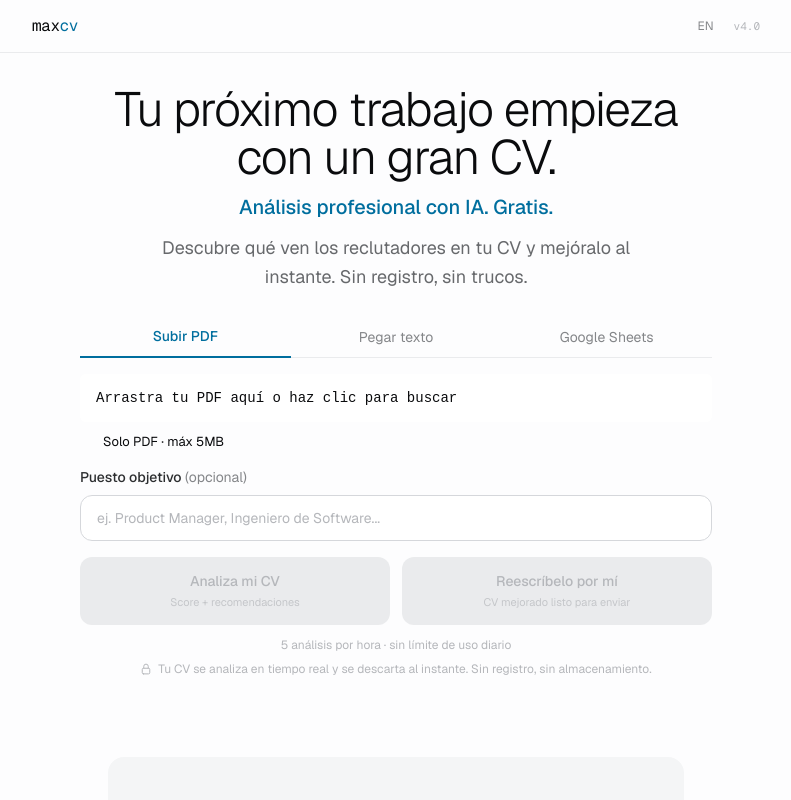
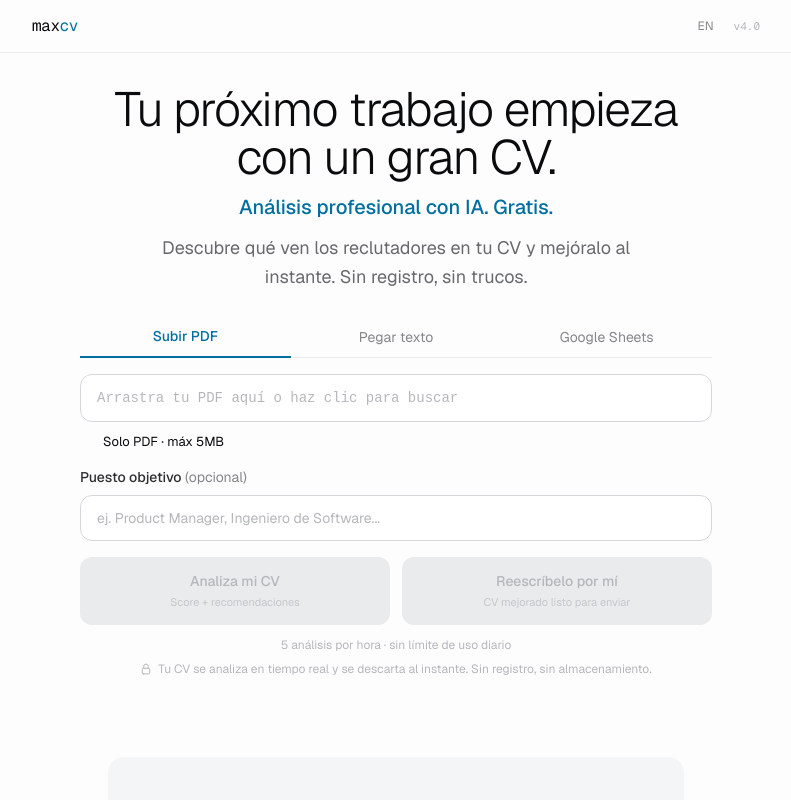
Before and after one commit to pixan-ai/maxcv, a Next.js app: page / in a window 1280 px wide. Shown: the top 800 px of the page, without its empty margins (244-1035 px from the left). Built offline with nearby package versions, Linux system fonts and the light colour scheme.

Commit message:
fix: CVInput file box border — consistent with rest of form inputs

```diff
--- a/src/components/CVInput.tsx
+++ b/src/components/CVInput.tsx
@@ -82,9 +82,7 @@ export default function CVInput({
   const isProcessing = phase === "uploading" || phase === "analyzing";
   const isDone = phase === "done";
 
-  // Progress: uploading = 40%, analyzing = 80% (real phases, no fake sub-steps)
   const progress = phase === "uploading" ? 40 : phase === "analyzing" ? 80 : phase === "done" ? 100 : 0;
-
   const statusText = phase === "uploading" ? t.uploading : phase === "analyzing" ? t.analyzing : "";
 
   const validateFile = useCallback(
@@ -194,7 +192,6 @@ export default function CVInput({
       {/* File upload tab */}
       {inputMode === "file" && (
         <div className="space-y-2.5">
-          {/* Input shell */}
           <div
             onDragOver={(e) => { e.preventDefault(); setDragOver(true); }}
             onDragLeave={() => setDragOver(false)}
@@ -210,34 +207,21 @@ export default function CVInput({
               onChange={(e) => { const f = e.target.files?.[0]; if (f) handleFileUpload(f); }}
             />
 
-            {/* Box */}
+            {/* Box — same border/radius as all other inputs in the form */}
             <div
-              className="flex items-center px-4 h-12 transition-all"
-              style={{
-                borderRadius: 6,
-                background: "white",
-                border: isProcessing
-                  ? "none"
-                  : `1px solid ${
-                      dragOver
-                        ? "oklch(0.55 0.2 260 / 0.6)"
-                        : isDone
-                        ? "oklch(0.7 0.12 155)"
-                        : "var(--ink-200)"
-                    }`,
-                cursor: isProcessing || isDone ? "default" : "pointer",
-              }}
+              className={`flex items-center px-4 h-12 w-full rounded-xl border bg-white transition-all ${
+                isProcessing
+                  ? "border-transparent"
+                  : dragOver
+                  ? "border-accent/60"
+                  : isDone
+                  ? "border-positive/60"
+                  : "border-ink-200 hover:border-ink-300 cursor-pointer"
+              }`}
             >
               {isDone ? (
-                /* Success state */
                 <>
-                  <span
-                    className="flex-1 text-sm truncate"
-                    style={{
-                      fontFamily: "var(--font-geist-mono, monospace)",
-                      color: "var(--ink-800)",
-                    }}
-                  >
+                  <span className="flex-1 text-sm truncate text-ink-800" style={{ fontFamily: "var(--font-geist-mono, monospace)" }}>
                     {fileName}
                   </span>
                   <div
@@ -250,25 +234,11 @@ export default function CVInput({
                   </div>
                 </>
               ) : isProcessing ? (
-                /* Processing state */
-                <span
-                  className="text-sm"
-                  style={{
-                    fontFamily: "var(--font-geist-mono, monospace)",
-                    color: "var(--ink-400)",
-                  }}
-                >
+                <span className="text-sm text-ink-400" style={{ fontFamily: "var(--font-geist-mono, monospace)" }}>
                   {statusText}
                 </span>
               ) : (
-                /* Idle state */
-                <span
-                  className="text-sm"
-                  style={{
-                    fontFamily: "var(--font-geist-mono, monospace)",
-                    color: "var(--ink-300)",
-                  }}
-                >
+                <span className="text-sm text-ink-300" style={{ fontFamily: "var(--font-geist-mono, monospace)" }}>
                   {t.uploadIdle}
                 </span>
               )}
@@ -277,9 +247,8 @@ export default function CVInput({
             {/* Animated border while processing */}
             {isProcessing && (
               <div
-                className="pointer-events-none absolute inset-0"
+                className="pointer-events-none absolute inset-0 rounded-xl"
                 style={{
-                  borderRadius: 7,
                   border: "1.5px solid oklch(0.55 0.2 260)",
                   animation: "cv-border-pulse 1.8s ease-in-out infinite",
                 }}
@@ -288,10 +257,7 @@ export default function CVInput({
 
             {/* Progress bar — bottom edge */}
             {isProcessing && (
-              <div
-                className="absolute bottom-0 left-0 right-0 overflow-hidden"
-                style={{ height: 2, borderRadius: "0 0 6px 6px" }}
-              >
+              <div className="absolute bottom-0 left-0 right-0 overflow-hidden" style={{ height: 2, borderRadius: "0 0 12px 12px" }}>
                 <div
                   style={{
                     height: "100%",
@@ -304,54 +270,29 @@ export default function CVInput({
             )}
           </div>
 
-          {/* Hint / meta */}
+          {/* Hint / success */}
           {isDone ? (
-            /* Success banner */
             <div
-              className="flex items-center gap-2.5 px-3.5 py-2 rounded"
-              style={{
-                background: "oklch(0.97 0.02 155)",
-                border: "0.5px solid oklch(0.88 0.06 155)",
-              }}
+              className="flex items-center gap-2.5 px-3.5 py-2 rounded-lg"
+              style={{ background: "oklch(0.97 0.02 155)", border: "0.5px solid oklch(0.88 0.06 155)" }}
             >
-              <div
-                className="flex-shrink-0 rounded-full"
-                style={{ width: 5, height: 5, background: "oklch(0.55 0.15 155)" }}
-              />
-              <span
-                className="text-[13px] flex-1 truncate"
-                style={{
-                  fontFamily: "var(--font-geist-mono, monospace)",
-                  color: "oklch(0.38 0.1 155)",
-                }}
-              >
+              <div className="flex-shrink-0 rounded-full" style={{ width: 5, height: 5, background: "oklch(0.55 0.15 155)" }} />
+              <span className="text-[13px] flex-1 truncate" style={{ fontFamily: "var(--font-geist-mono, monospace)", color: "oklch(0.38 0.1 155)" }}>
                 {t.uploadSuccess}
               </span>
-              <button
-                type="button"
-                onClick={resetFile}
-                className="text-xs transition cursor-pointer"
-                style={{ color: "oklch(0.5 0.08 155)" }}
-              >
+              <button type="button" onClick={resetFile} className="text-xs transition cursor-pointer" style={{ color: "oklch(0.5 0.08 155)" }}>
                 {t.changeFile}
               </button>
             </div>
           ) : (
-            /* Hint row */
             <div className="flex items-start gap-2">
               <div
                 className="flex-shrink-0 flex items-center justify-center rounded-full mt-0.5"
                 style={{ width: 15, height: 15, border: "1px solid var(--ink-200)" }}
               >
-                <div
-                  className="rounded-full"
-                  style={{ width: 4, height: 4, background: "var(--ink-300)" }}
-                />
+                <div className="rounded-full" style={{ width: 4, height: 4, background: "var(--ink-300)" }} />
               </div>
-              <p
-                className="text-[13px]"
-                style={{ color: "var(--ink-400)", lineHeight: 1.5 }}
-              >
+              <p className="text-[13px]" style={{ color: "var(--ink-400)", lineHeight: 1.5 }}>
                 {isProcessing ? t.hintTime : t.uploadMeta}
               </p>
             </div>
@@ -395,9 +336,7 @@ export default function CVInput({
       {inputMode === "sheets" && (
         <div className="space-y-3">
           <div>
-            <label htmlFor="sheets-url" className="text-sm font-medium text-ink-700 mb-2 block">
-              {t.sheetsLabel}
-            </label>
+            <label htmlFor="sheets-url" className="text-sm font-medium text-ink-700 mb-2 block">{t.sheetsLabel}</label>
             <input
               id="sheets-url"
               type="url"
```
